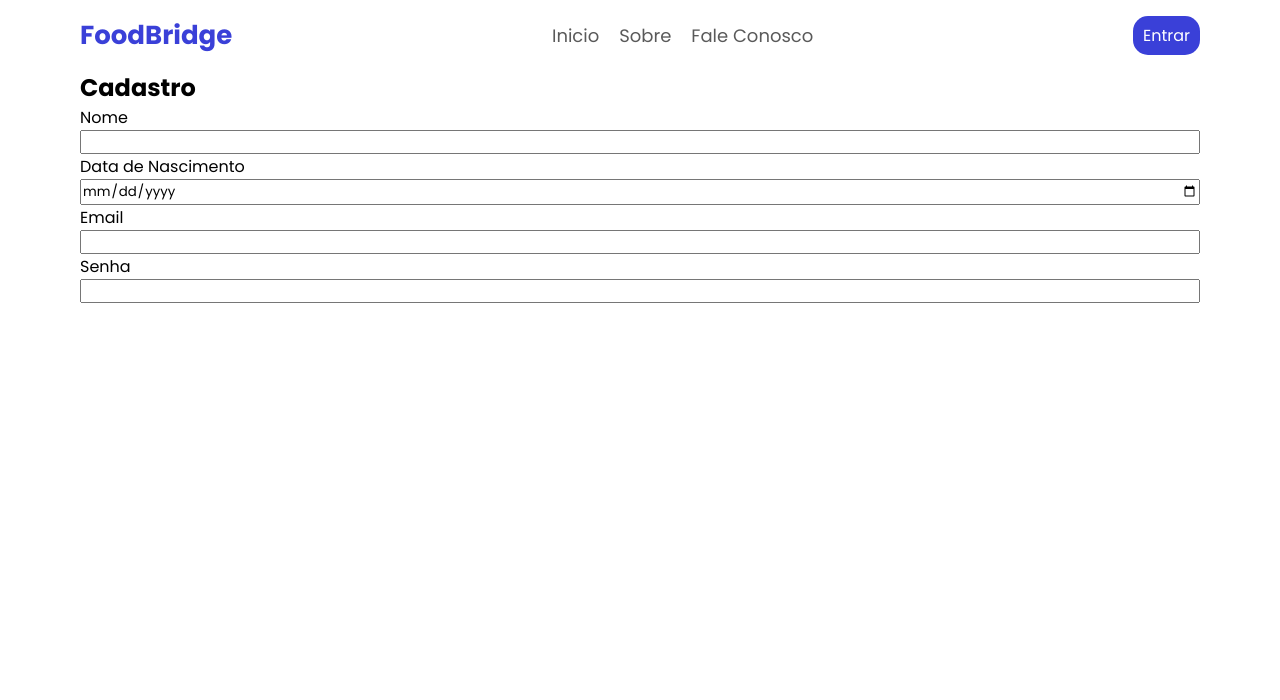
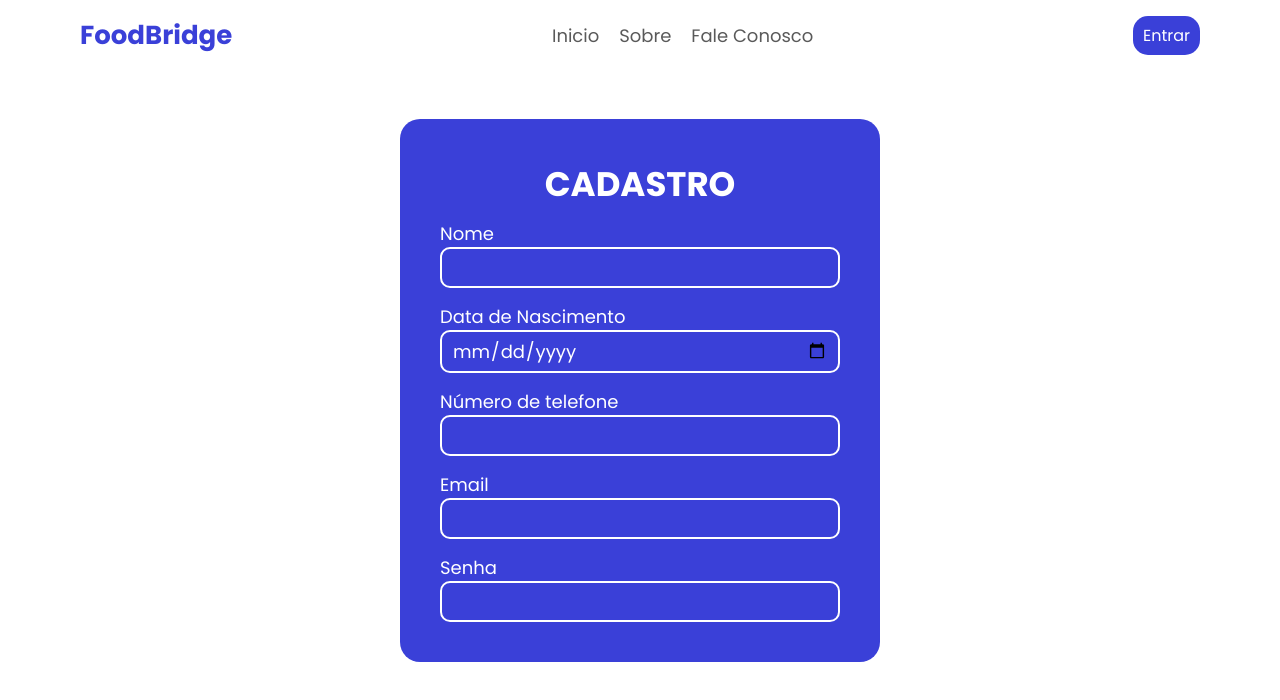
Before and after one commit to EduardoGollner0609/FoodBridge, a React (Vite) app in the folder frontend/: page /register in a window 1280 px wide. Shown: the top 700 px of the page. Built offline with nearby package versions, Linux system fonts and the light colour scheme.

Commit message:
Adicionando estilos/css a rota de cadastro.

```diff
--- a/frontend/src/routes/IntroductionPage/RegisterPage/index.tsx
+++ b/frontend/src/routes/IntroductionPage/RegisterPage/index.tsx
@@ -17,6 +17,10 @@ export default function RegisterPage() {
                                 <input type="date" />
                             </div>
                             <div className="form-item-input">
+                                <label>Número de telefone</label>
+                                <input type="text" />
+                            </div>
+                            <div className="form-item-input">
                                 <label>Email</label>
                                 <input type="text" />
                             </div>
--- a/frontend/src/routes/IntroductionPage/RegisterPage/styles.css
+++ b/frontend/src/routes/IntroductionPage/RegisterPage/styles.css
@@ -0,0 +1,53 @@
+#section-register-page {
+  padding: 0 20px;
+}
+
+.register-page-content {
+  height: 80vh;
+  display: flex;
+  justify-content: center;
+  align-items: center;
+}
+
+.card-register {
+  padding: 40px;
+  background-color: var(--fb-color-primary);
+  color: var(--fb-color-quartiary);
+  display: flex;
+  flex-direction: column;
+  gap: 10px;
+  padding: 40px;
+  border-radius: 20px;
+}
+
+.register-page-content h2 {
+  text-align: center;
+  text-transform: uppercase;
+  font-size: 34px;
+}
+
+.card-register form {
+  display: flex;
+  flex-direction: column;
+  gap: 15px;
+}
+
+.form-item-input {
+  display: flex;
+  flex-direction: column;
+}
+
+.card-register input {
+  outline: none;
+  border: 2px solid var(--fb-color-quartiary);
+  padding: 5px 10px;
+  font-size: 18px;
+  border-radius: 10px;
+  background-color: transparent;
+  width: 400px;
+  color: var(--fb-color-quartiary);
+}
+
+.card-register label {
+  font-size: 18px;
+}
```
